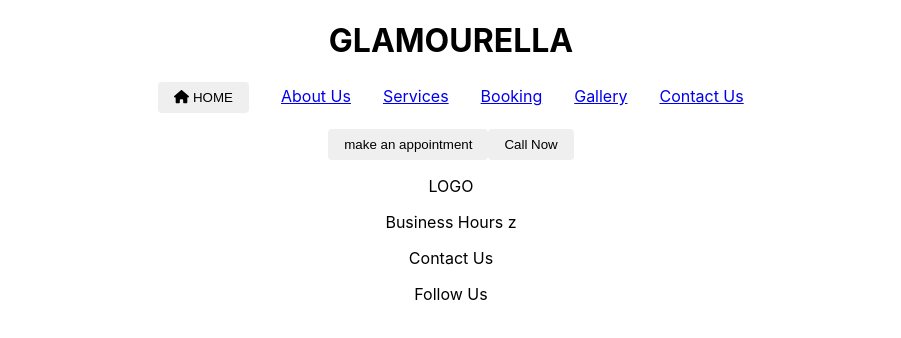
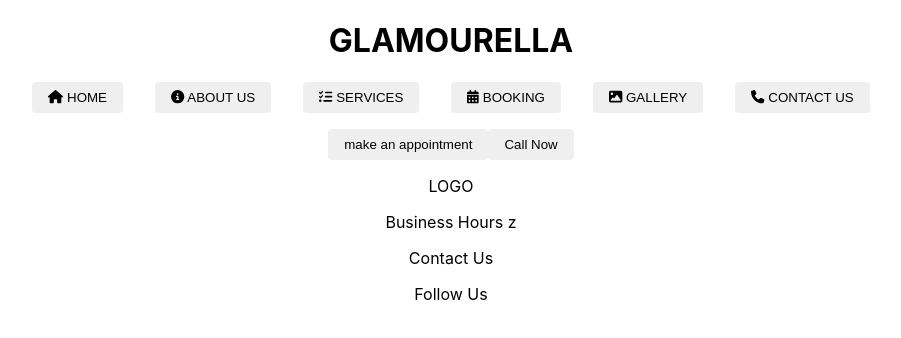
Before and after one commit to carlos-hereee/glamourella, a React (Create React App) app: page / in a window 1280 px wide. Shown: the top 338 px of the page, without its empty margins (189-1090 px from the left). Built offline with nearby package versions, Linux system fonts and the light colour scheme.

Commit message:
header icons

```diff
--- a/src/component/atoms/Icons.js
+++ b/src/component/atoms/Icons.js
@@ -1,9 +1,23 @@
-import { faHome } from "@fortawesome/free-solid-svg-icons";
+import {
+  faCalendarAlt,
+  faHome,
+  faImage,
+  faInfoCircle,
+  faListCheck,
+  faPhone,
+} from "@fortawesome/free-solid-svg-icons";
 import { FontAwesomeIcon } from "@fortawesome/react-fontawesome";
 import React from "react";
 
 const Icons = ({ name, size }) => {
-  const icons = { home: faHome };
+  const icons = {
+    home: faHome,
+    "about us": faInfoCircle,
+    services: faListCheck,
+    booking: faCalendarAlt,
+    gallery: faImage,
+    "contact us": faPhone,
+  };
   return <FontAwesomeIcon icon={icons[name]} size={size} />;
 };
 
--- a/src/pages/Header.js
+++ b/src/pages/Header.js
@@ -10,19 +10,19 @@ const Header = () => {
           <Buttons name="home" />
         </Link>
         <Link className="nav-link" to="/about-us">
-          About Us
+          <Buttons name="about us" />
         </Link>
         <Link className="nav-link" to="/services">
-          Services
+          <Buttons name="services" />
         </Link>
         <Link className="nav-link" to="/booking">
-          Booking
+          <Buttons name="booking" />
         </Link>
         <Link className="nav-link" to="/gallery">
-          Gallery
+          <Buttons name="gallery" />
         </Link>
         <Link className="nav-link" to="/contact-us">
-          Contact Us
+          <Buttons name="contact us" />
         </Link>
       </nav>
     </header>
```
